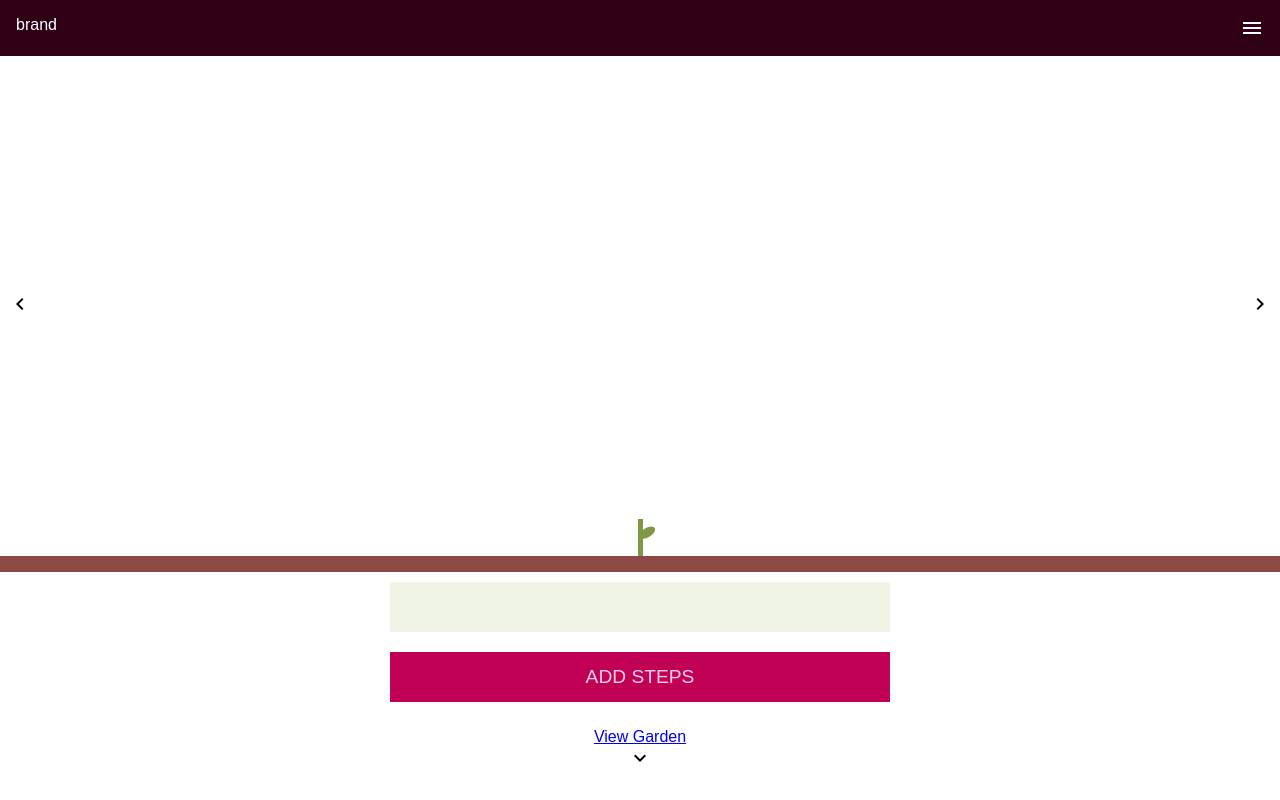
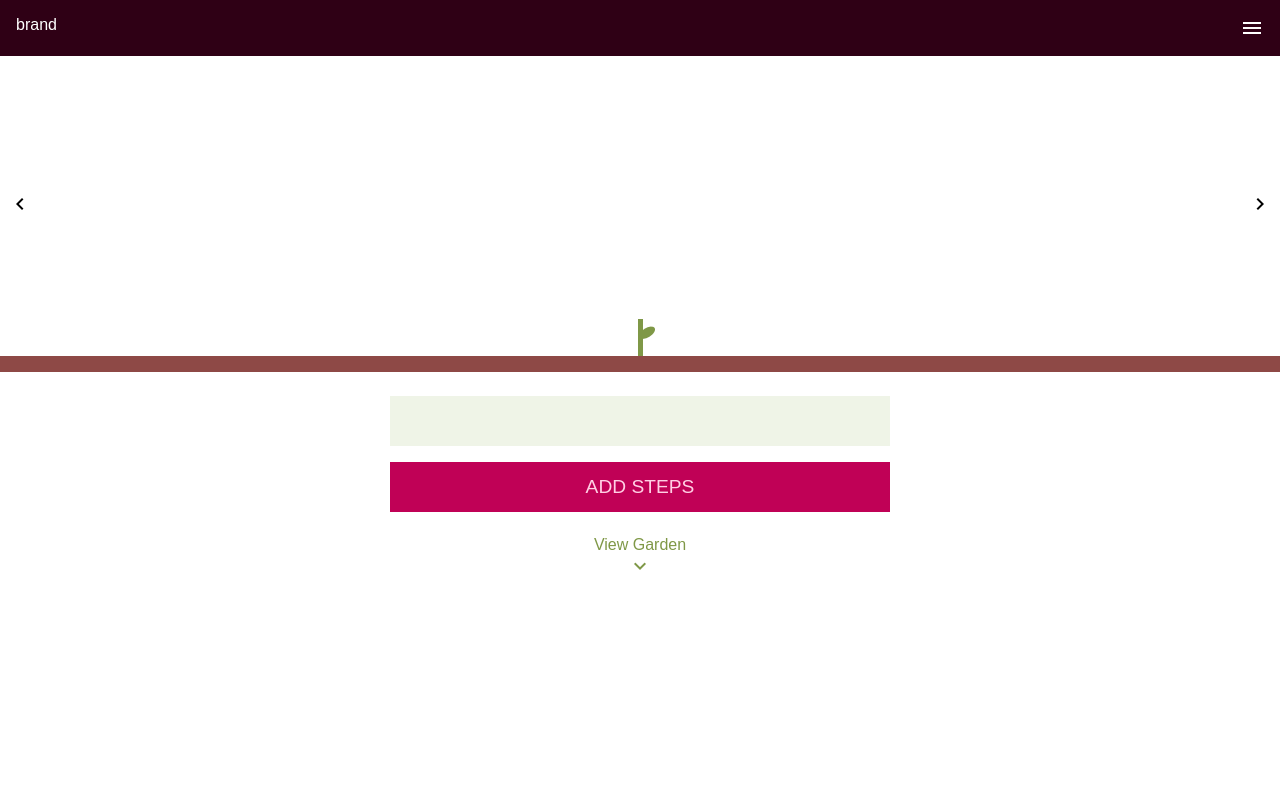
Before and after one commit to katreinhart/plant-walking-frontend, a React (Create React App) app: page / in a window 1280 px wide. Shown: the top 800 px of the page. Built offline with nearby package versions, Linux system fonts and the light colour scheme.

Commit message:
styling links and hover on home view

```diff
--- a/src/App.js
+++ b/src/App.js
@@ -7,6 +7,7 @@ class App extends Component {
     return (
       <div>
         <Navigation />
+        <div className="home-container">
           <div className ="plant-container">
             <div className ="carousel-arrow left">
               <i className ="material-icons">keyboard_arrow_left</i>
@@ -27,6 +28,7 @@ class App extends Component {
             <i className ="material-icons">keyboard_arrow_down</i>
           </div>
         </div>
+      </div>
     );
   }
 }
--- a/src/index.css
+++ b/src/index.css
@@ -15,11 +15,15 @@ nav {
   color: #fff;
 }
 
+a {
+  text-decoration: none;
+}
+
 .plant-container {
   display: flex;
   justify-content: space-between;
   align-items: center;
-  max-height: 500px;
+  min-height: 300px;
 }
 
 .plant-image {
@@ -27,7 +31,7 @@ nav {
 }
 
 .carousel-arrow {
-  padding: 50% 0.5em;
+  padding: 6em 0.5em;
 }
 
 .progress-bar {
@@ -40,12 +44,14 @@ nav {
   flex-direction: column;
   align-items: center;
   justify-content: center;
+  max-width: 500px;
+  margin: 1em;
 }
 
 .add-steps-input, .add-steps-button {
   height: 50px;
-  min-width: 500px;
-  margin: 10px;
+  width: 100%;
+  margin: 8px;
   font-size: 1.2em;
   text-align: center;
   border: none;
@@ -54,12 +60,27 @@ nav {
 .add-steps-input {
   color: #576930;
   background-color: #EFF4E7;
+  transition: 0.5s;
+}
+
+.add-steps-input:hover {
+  background-color: #eff7e3;
 }
 
 .add-steps-button {
   color: #ffcfe4;
   background-color: #C00156;
   text-transform: uppercase;
+  transition: 0.5s;
+  cursor: pointer;
+}
+
+.add-steps-button:hover {
+  background-color: #D70172;
+}
+
+.add-steps-button:active {
+  background-color: #C00156;
 }
 
 .view-garden-container {
@@ -68,3 +89,20 @@ nav {
   align-items: center;
   margin: 1em;
 }
+
+.view-garden-container > a,
+.view-garden-container > .material-icons {
+  color: #7F9847;
+  cursor: pointer;
+}
+
+.view-garden-container > a:hover,
+.view-garden-container > .material-icons:hover {
+  color: #738b3c;
+}
+
+@media(min-width: 528px){
+  .add-steps-container {
+    margin: 1em auto;
+  }
+}
```
Lines whose indentation alone changed are shown as unchanged.
